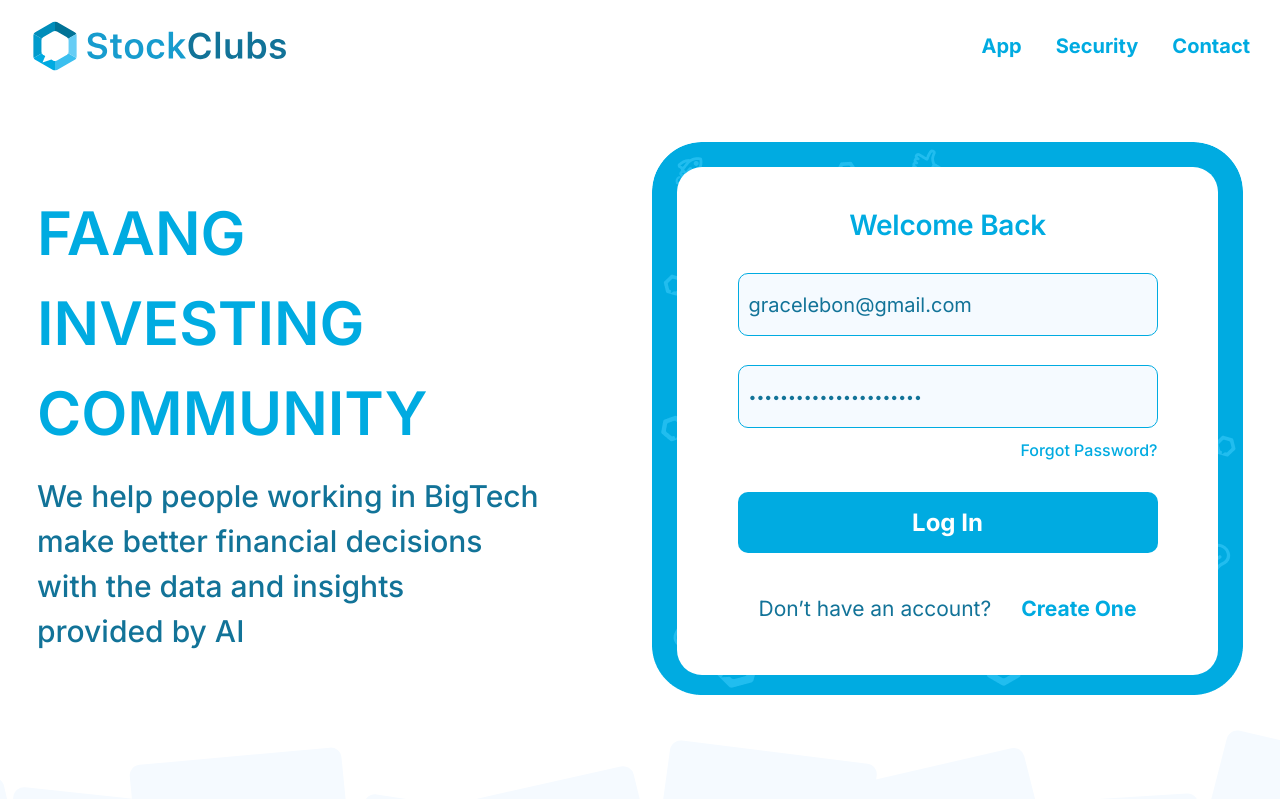
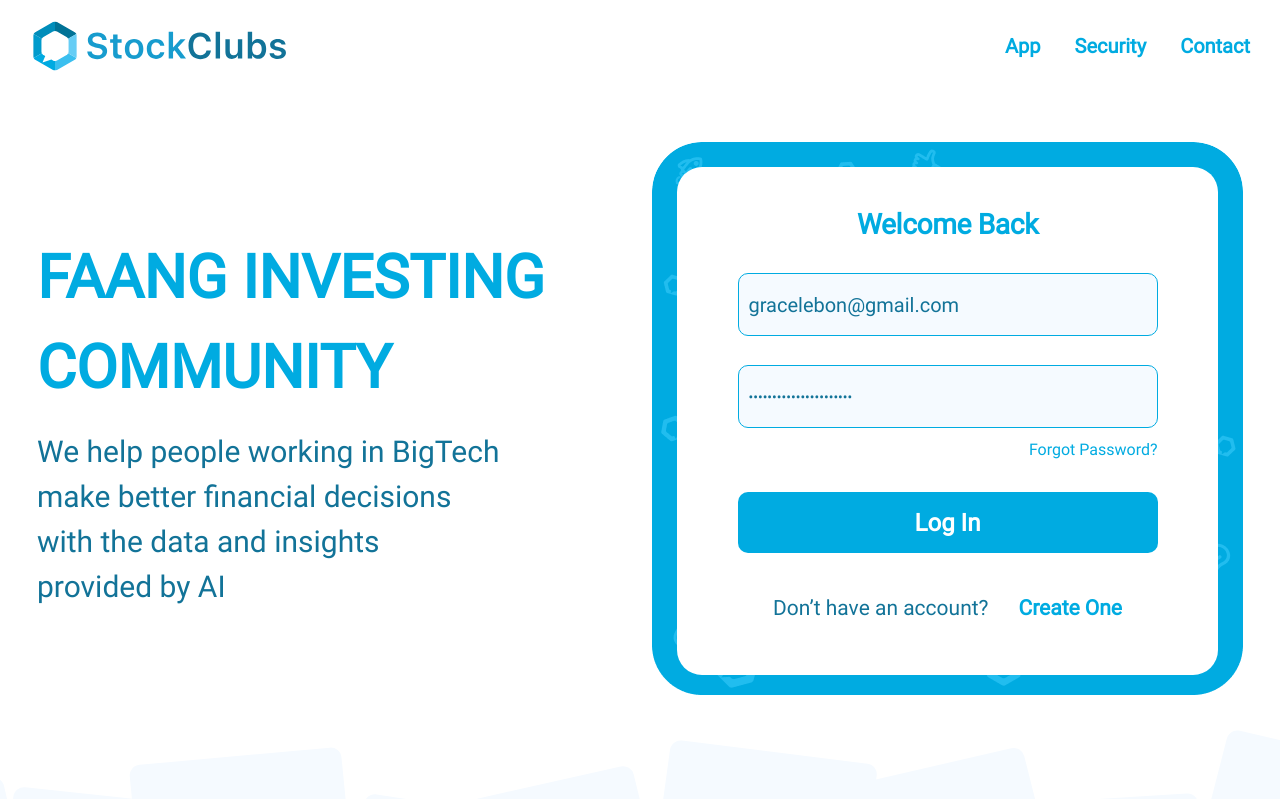
Before and after one commit to yousafsabir/Stockclubs-landing-page, a Next.js app: page / in a window 1280 px wide. Shown: the top 799 px of the page. Built offline with nearby package versions, Linux system fonts and the light colour scheme.

Commit message:
feat: failed attempt at adding font

```diff
--- a/src/app/layout.jsx
+++ b/src/app/layout.jsx
@@ -1,8 +1,14 @@
 import Navbar from "./_components/Navbar";
 import "./globals.css";
 import { Inter } from "next/font/google";
+import LocalFont from "next/font/local";
 
-const inter = Inter({ subsets: ["latin"] });
+const roboto = LocalFont({
+    src: "../../public/fonts/roboto.woff2",
+    weight: ["100", "300", "400", "500", "700", "900"],
+});
+
+// const inter = Inter({ subsets: ["latin"] });
 export const metadata = {
     title: "Stock Clubs",
     description: "By M.Noman for Softlix",
@@ -11,7 +17,7 @@ export const metadata = {
 export default function RootLayout({ children }) {
     return (
         <html lang="en">
-            <body className={`${inter.className} text-primary`}>
+            <body className={`${roboto.className} text-primary`}>
                 <Navbar />
                 {children}
             </body>
```
Also changed, not shown: public/fonts/roboto.woff2 (added).
